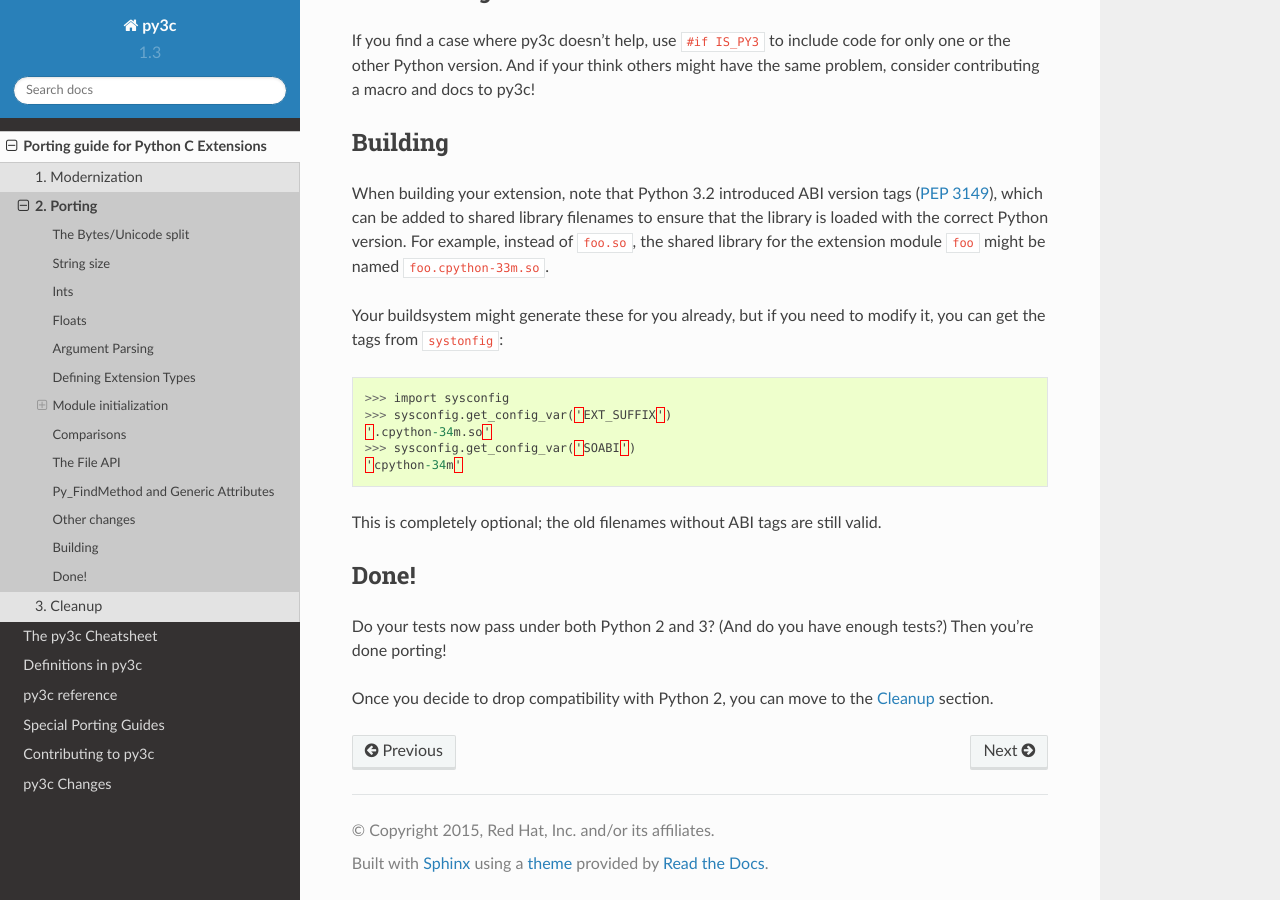
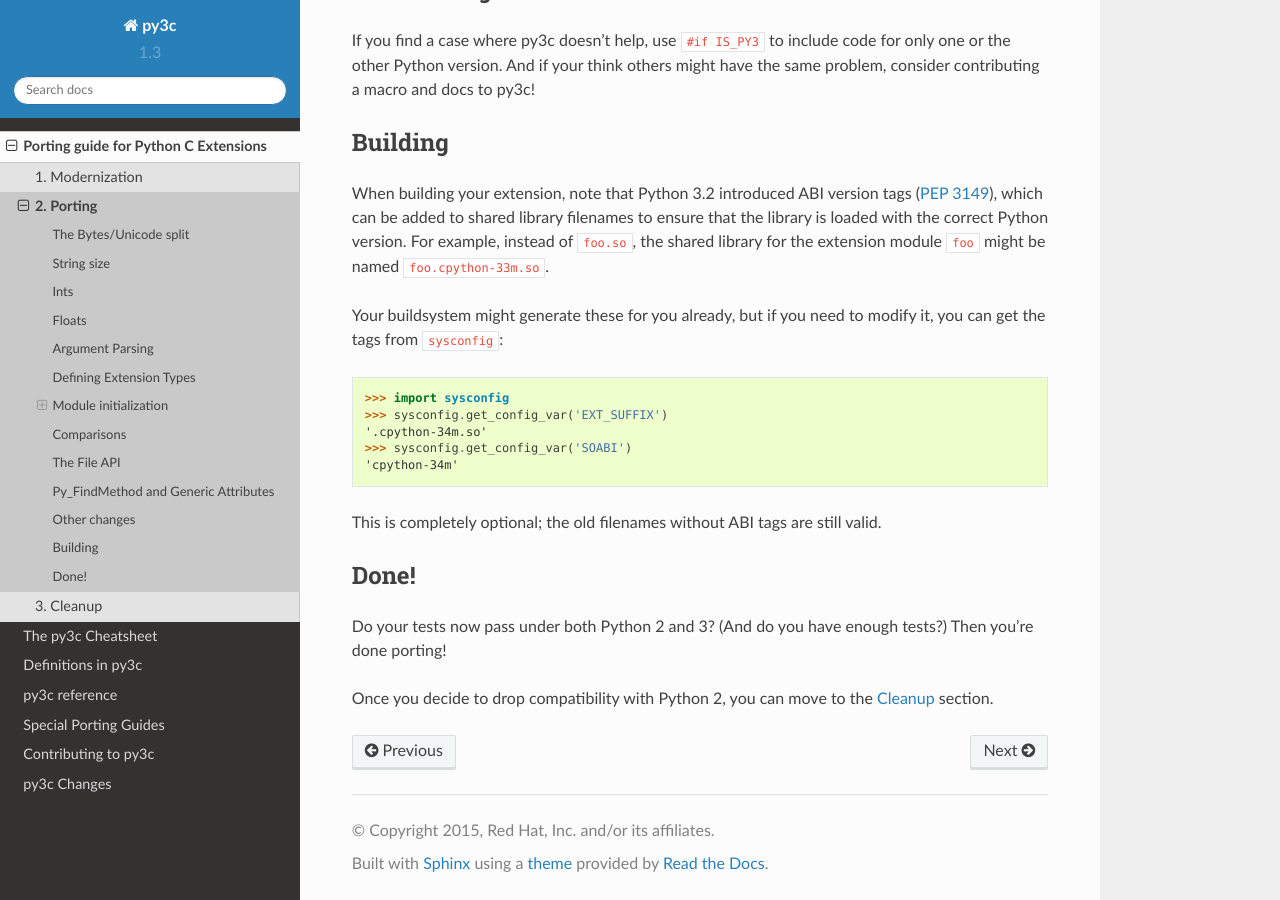
Before and after one commit to encukou/py3c, a Sphinx documentation site: the page built from doc/source/guide-porting.rst, in a window 1280 px wide and 900 px high, scrolled down 6799 px. Built offline with Sphinx 7.4.7 and the Read the Docs theme 2.0.0, drawn with Linux system fonts in a browser that asks for light colours.

Commit message:
guide-porting: fix rst code block highlighting
The following warning is emitted by sphinx:

    doc/source/guide-porting.rst:429:
    WARNING: Could not lex literal_block as "c".  Highlighting skipped.

Use a code-block and set the language to "none" to fix the warning.

Signed-off-by: David Aguilar <davvid@gmail.com>

```diff
--- a/doc/source/guide-porting.rst
+++ b/doc/source/guide-porting.rst
@@ -410,7 +410,9 @@ correct Python version. For example, instead of ``foo.so``, the shared library
 for the extension module ``foo`` might be named ``foo.cpython-33m.so``.
 
 Your buildsystem might generate these for you already, but if you need to
-modify it, you can get the tags from ``systonfig``::
+modify it, you can get the tags from ``sysconfig``:
+
+.. code-block:: pycon
 
     >>> import sysconfig
     >>> sysconfig.get_config_var('EXT_SUFFIX')
```
